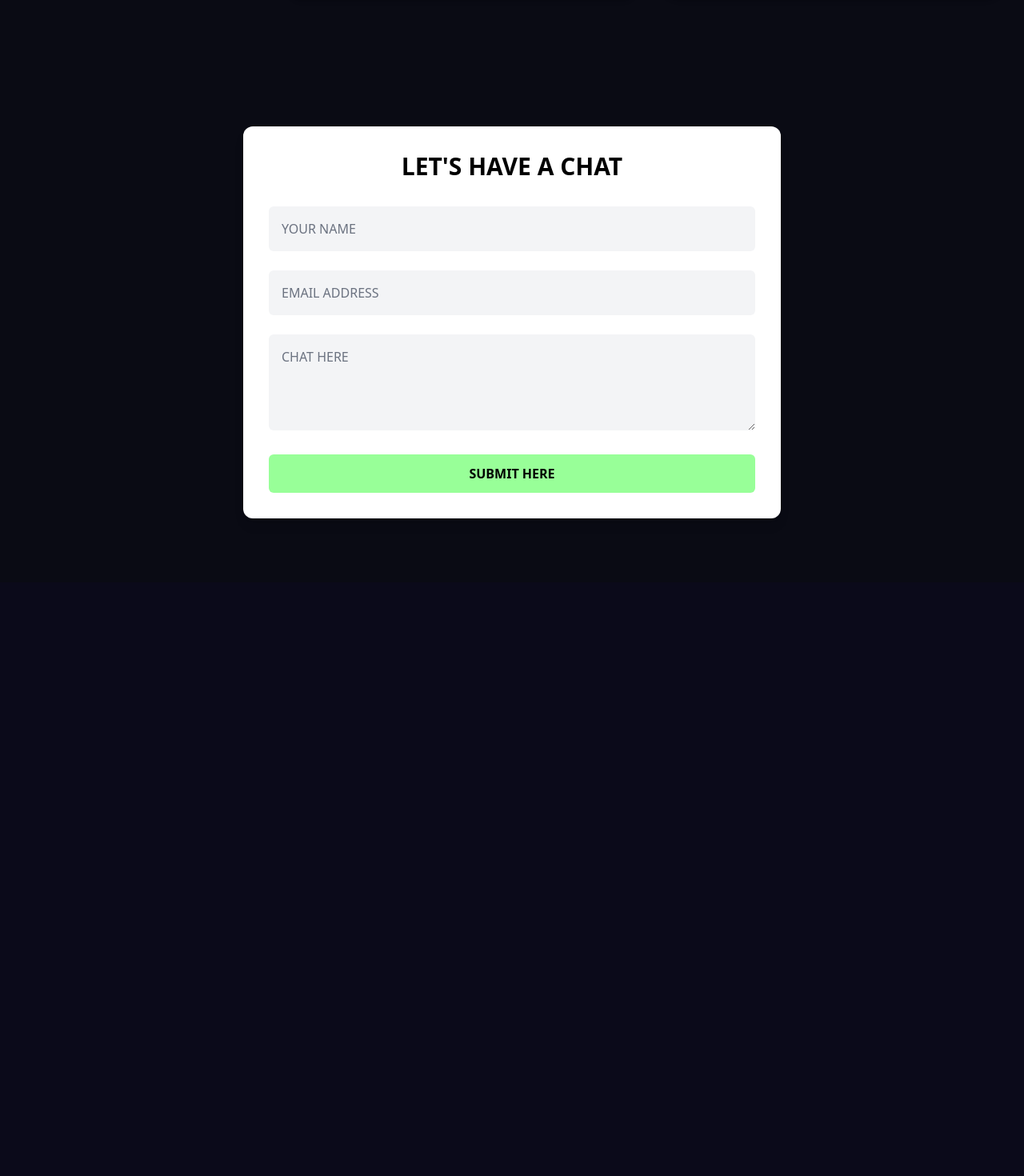
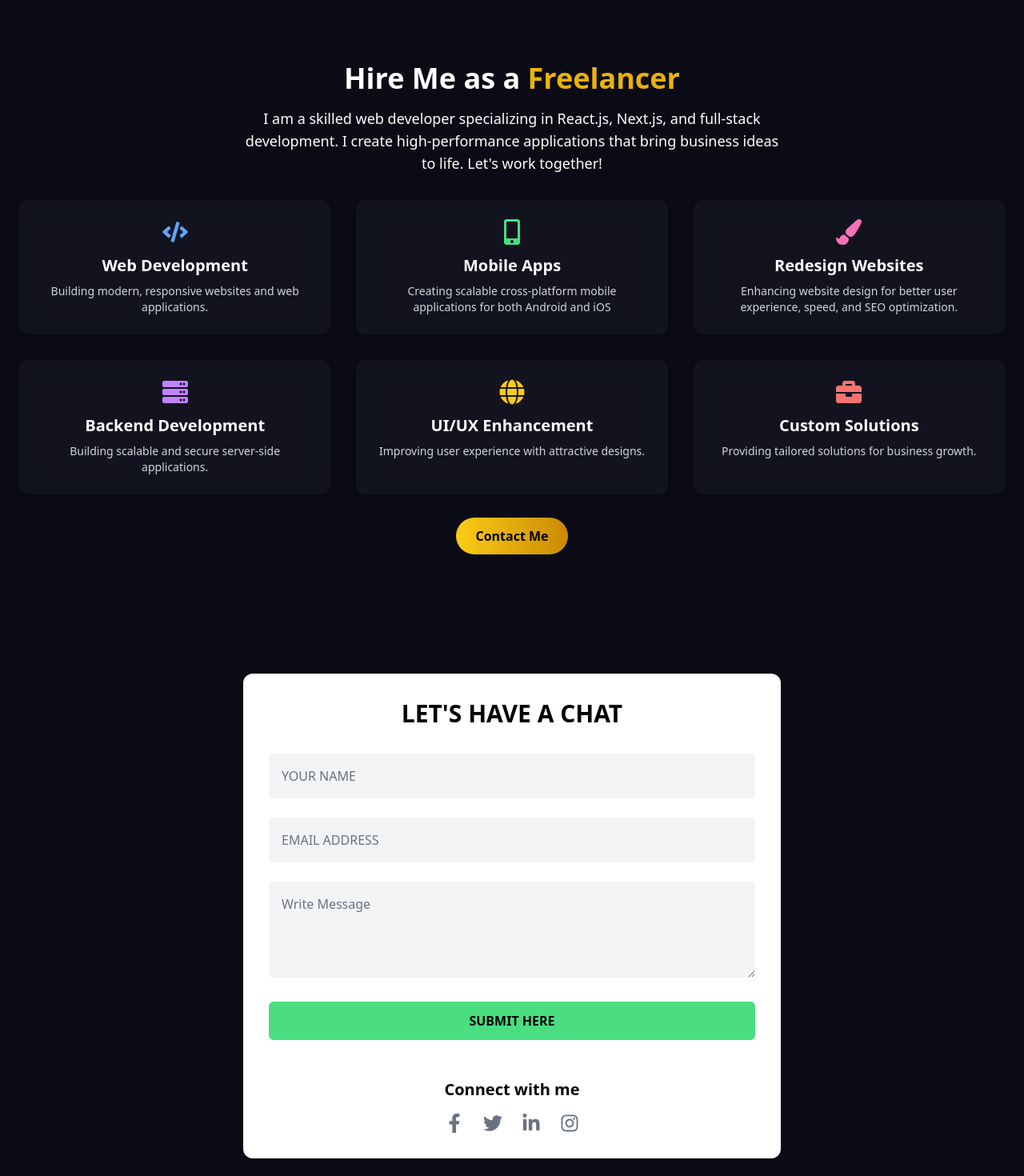
Before and after one commit to vikasrath/vikas-porfolio, a Next.js app: page / in a window 1280 px wide. Shown: the part 3220-4690 px from the top of the page at 80% size. Before the commit the page ends 3948 px from the top, so only its background shows below. Built offline with nearby package versions, Linux system fonts and the light colour scheme.

Commit message:
freelancing section added

```diff
--- a/src/app/layout.js
+++ b/src/app/layout.js
@@ -22,6 +22,7 @@ export default function RootLayout({ children }) {
       <body
         className={`${geistSans.variable} ${geistMono.variable} antialiased bg-[#0B0A1A] text-white`}
       >
+
         {children}
       </body>
     </html>
--- a/src/app/page.js
+++ b/src/app/page.js
@@ -17,6 +17,7 @@ function page() {
     <Education/>
     <Projects/>
     <Contact/>
+
     </>
   )
 }
--- /dev/null
+++ b/src/components/Freelancing/FreelancingSection.jsx
@@ -0,0 +1,52 @@
+import { FaCode, FaMobileAlt, FaPaintBrush, FaServer, FaGlobe, FaBriefcase } from "react-icons/fa";
+
+const services = [
+    { title: "Web Development", desc: "Building modern, responsive websites and web applications.", icon: <FaCode size={32} className="text-blue-400" /> },
+    { title: "Mobile Apps", desc: "Creating scalable cross-platform mobile applications for both Android and iOS", icon: <FaMobileAlt size={32} className="text-green-400" /> },
+    { title: "Redesign Websites", desc: "Enhancing website design for better user experience, speed, and SEO optimization.", icon: <FaPaintBrush size={32} className="text-pink-400" /> },
+    { title: "Backend Development", desc: "Building scalable and secure server-side applications.", icon: <FaServer size={32} className="text-purple-400" /> },
+    { title: "UI/UX Enhancement", desc: "Improving user experience with attractive designs.", icon: <FaGlobe size={32} className="text-yellow-400" /> },
+    { title: "Custom Solutions", desc: "Providing tailored solutions for business growth.", icon: <FaBriefcase size={32} className="text-red-400" /> }
+];
+
+
+export default function FreelancingSection() {
+    return (
+        <section id="freelancing" className="py-20 pb-0 bg-[#0A0B14] text-white">
+            <div className="max-w-7xl mx-auto px-6 text-center">
+                {/* Title */}
+                <h2 className="text-4xl font-bold mb-4">
+                    Hire Me as a <span className="text-yellow-500">Freelancer</span>
+                </h2>
+                <p className="text-lg max-w-2xl mx-auto mb-6">
+                    I am a skilled web developer specializing in React.js, Next.js, and full-stack development.
+                    I create high-performance applications that bring business ideas to life. Let's work together!
+                </p>
+
+                {/* Services List */}
+                <div className="grid grid-cols-1 sm:grid-cols-2 md:grid-cols-3 gap-8 mt-8">
+                    {services.map((service, index) => (
+                        <div
+                            key={index}
+                            className="bg-[#1A1C2A]/50 backdrop-blur-lg p-6 rounded-xl shadow-lg hover:bg-[#1A1C2A]/80 transition-all duration-300 transform hover:-translate-y-2"
+                        >
+                            <div className="mb-3 flex justify-center">{service.icon}</div>
+                            <h3 className="text-xl font-semibold mb-2">{service.title}</h3>
+                            <p className="text-sm text-gray-300">{service.desc}</p>
+                        </div>
+                    ))}
+                </div>
+
+                {/* Call to Action */}
+                <div className="mt-10">
+                    <a
+                        href="#contact"
+                        className="px-6 py-3 bg-gradient-to-r from-yellow-400 to-yellow-600 text-black font-semibold rounded-3xl hover:scale-105 transition duration-300"
+                    >
+                        Contact Me
+                    </a>
+                </div>
+            </div>
+        </section>
+    );
+}
--- a/src/components/contact/Contact.jsx
+++ b/src/components/contact/Contact.jsx
@@ -1,42 +1,117 @@
-import React from 'react';
+"use client"
+
+import sendMail from '@/utils/sendMail';
+import React, { useState } from 'react';
+import { FaFacebookF, FaTwitter, FaLinkedinIn, FaInstagram } from 'react-icons/fa';
 
 function Contact() {
+
+
+
+  const [userdata, setUserData] = useState({
+    name: "",
+    email: "",
+    message: ""
+  });
+
+  const handleChange =  (e) => {
+    setUserData(prev => ({ ...prev, [e.target.name]: e.target.value }));
+  };
+
+  const handleSubmit  = async (e)=>{
+    e.preventDefault();
+
+    setUserData({
+      name: "",
+      email: "",
+      message: ""
+    })
+    await sendMail(userdata)
+
+
+  }
+
   return (
-    <section id="contact" className="py-20 bg-[#0A0B14]">
-      {/* Card Wrapper */}
+    <section id="contact" className="py-20 bg-[#0A0B14] flex justify-center">
       <div className="max-w-2xl mx-auto p-8 bg-white rounded-xl shadow-lg">
-        <h2 className="text-3xl font-bold text-center mb-8 text-black">LET'S HAVE A CHAT</h2>
+        <h2 className="text-3xl font-bold text-center mb-8 text-black">
+          LET'S HAVE A CHAT
+        </h2>
 
         {/* Contact Form */}
-        <form className="space-y-6">
-          {/* Name Input */}
+        <form className="space-y-6" onSubmit={handleSubmit}>
           <input
+            name="name"
+            value={userdata.name}
             type="text"
             placeholder="YOUR NAME"
-            className="w-full bg-gray-100 p-4 rounded-md text-black focus:outline-none focus:ring-2 focus:ring-[#98FF98] placeholder-gray-500"
+            className="w-full bg-gray-100 p-4 rounded-md text-black focus:outline-none focus:ring-2 focus:ring-green-400 placeholder-gray-500"
+            onChange={handleChange}
           />
-
-          {/* Email Input */}
           <input
+            name="email"
+            value={userdata.email}
             type="email"
             placeholder="EMAIL ADDRESS"
-            className="w-full bg-gray-100 p-4 rounded-md text-black focus:outline-none focus:ring-2 focus:ring-[#98FF98] placeholder-gray-500"
+            className="w-full bg-gray-100 p-4 rounded-md text-black focus:outline-none focus:ring-2 focus:ring-green-400 placeholder-gray-500"
+            onChange={handleChange}
           />
-
-          {/* Chat Textarea */}
           <textarea
-            placeholder="CHAT HERE"
-            className="w-full bg-gray-100 p-4 rounded-md text-black focus:outline-none focus:ring-2 focus:ring-[#98FF98] min-h-[120px] placeholder-gray-500"
+            name="message"
+            value={userdata.message}
+            placeholder="Write Message"
+            className="w-full bg-gray-100 p-4 rounded-md text-black focus:outline-none focus:ring-2 focus:ring-green-400 min-h-[120px] placeholder-gray-500"
+            onChange={handleChange}
           />
-
-          {/* Submit Button */}
           <button
             type="submit"
-            className="w-full py-3 bg-[#98FF98] text-black rounded-md font-semibold hover:bg-[#98FF98]/90 transition duration-300"
+
+            className="w-full py-3 bg-green-400 text-black rounded-md font-semibold hover:bg-green-500 hover:scale-105 transition duration-300"
           >
             SUBMIT HERE
           </button>
         </form>
+
+        {/* Social Media Links */}
+        <div className="mt-12">
+          <h3 className="text-xl font-semibold text-center text-black mb-4">
+            Connect with me
+          </h3>
+          <div className="flex justify-center space-x-6">
+            <a
+              href="https://www.facebook.com/yourprofile"
+              target="_blank"
+              rel="noopener noreferrer"
+              className="text-gray-500 hover:text-[#3b5998] transition duration-300"
+            >
+              <FaFacebookF size={24} />
+            </a>
+            <a
+              href="https://twitter.com/yourprofile"
+              target="_blank"
+              rel="noopener noreferrer"
+              className="text-gray-500 hover:text-[#00acee] transition duration-300"
+            >
+              <FaTwitter size={24} />
+            </a>
+            <a
+              href="https://www.linkedin.com/in/yourprofile"
+              target="_blank"
+              rel="noopener noreferrer"
+              className="text-gray-500 hover:text-[#0e76a8] transition duration-300"
+            >
+              <FaLinkedinIn size={24} />
+            </a>
+            <a
+              href="https://www.instagram.com/yourprofile"
+              target="_blank"
+              rel="noopener noreferrer"
+              className="text-gray-500 hover:text-[#e4405f] transition duration-300"
+            >
+              <FaInstagram size={24} />
+            </a>
+          </div>
+        </div>
       </div>
     </section>
   );
--- a/src/components/project/Project.jsx
+++ b/src/components/project/Project.jsx
@@ -3,6 +3,7 @@ import soloweb from "../../../public/soloweb.jpg"
 import mttf from "../../../public/mm.jpg"
 import Image from 'next/image';
 import Link from 'next/link';
+import FreelancingSection from '../Freelancing/FreelancingSection';
 
 function Projects() {
     return (
@@ -66,6 +67,7 @@ function Projects() {
                     </div>
                 </div>
             </div>
+           <FreelancingSection/>
         </section>
     );
 }
--- /dev/null
+++ b/src/utils/sendMail.js
@@ -0,0 +1,36 @@
+const sendMail = async (userData) => {
+    const serviceId = "service_7jz4ehr";
+    const templateId = "template_9xxndli";
+    const publicKey = "EOonM8mjwQrqaZtuI";
+
+    const data = {
+        service_id: serviceId,
+        template_id: templateId,
+        user_id: publicKey,
+        template_params: {
+            name: userData.name,
+            email: userData.email,
+            message: userData.message,
+        },
+    };
+
+    try {
+        const response = await fetch("https://api.emailjs.com/api/v1.0/email/send", {
+            method: "POST",
+            headers: {
+                "Content-Type": "application/json",
+            },
+            body: JSON.stringify(data),
+        });
+
+        if (response.ok) {
+            alert("Your mail has been sent successfully!");
+        } else {
+            alert("Failed to send mail. Please try again.");
+        }
+    } catch (error) {
+        alert("Oops... Something went wrong: " + error.message);
+    }
+};
+
+export default sendMail;
```
Also changed, not shown: src/components/socailmedia/socailmedia.jsx (added).
